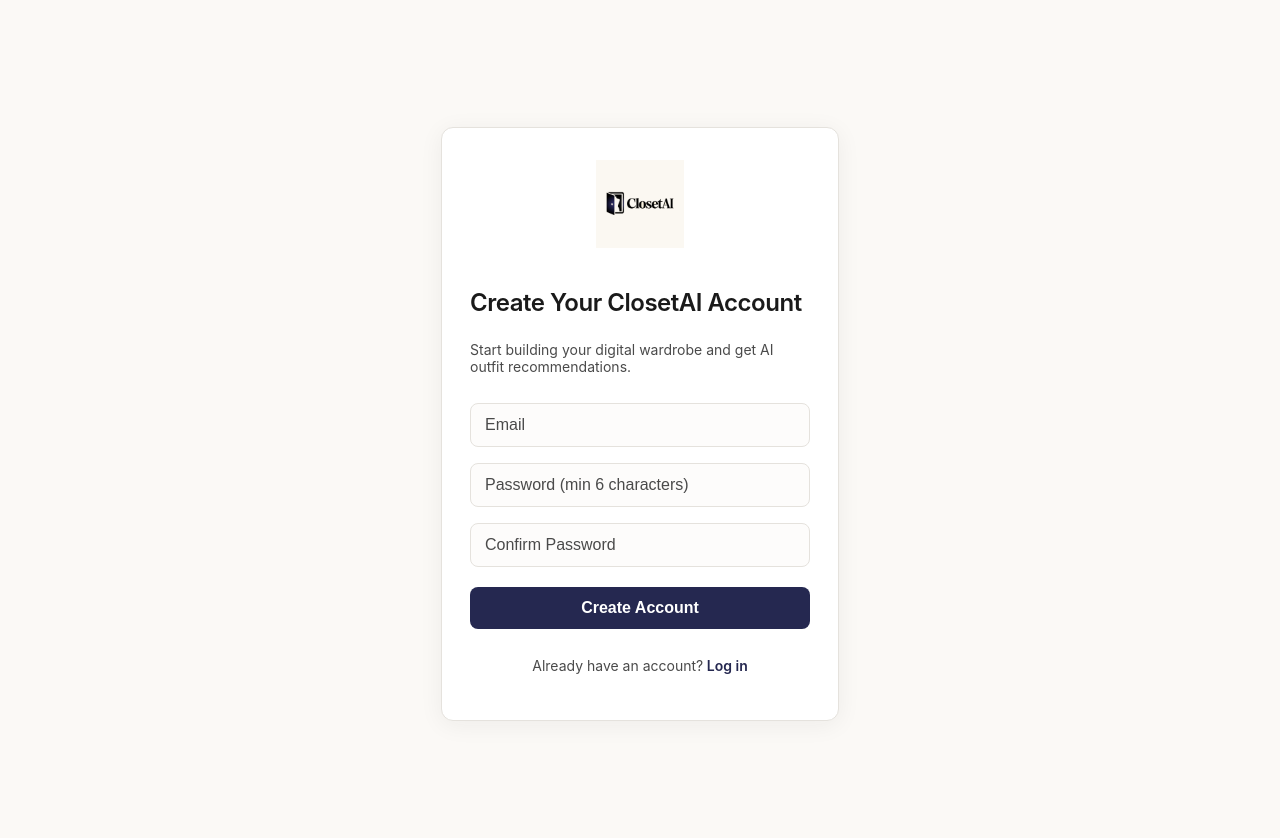
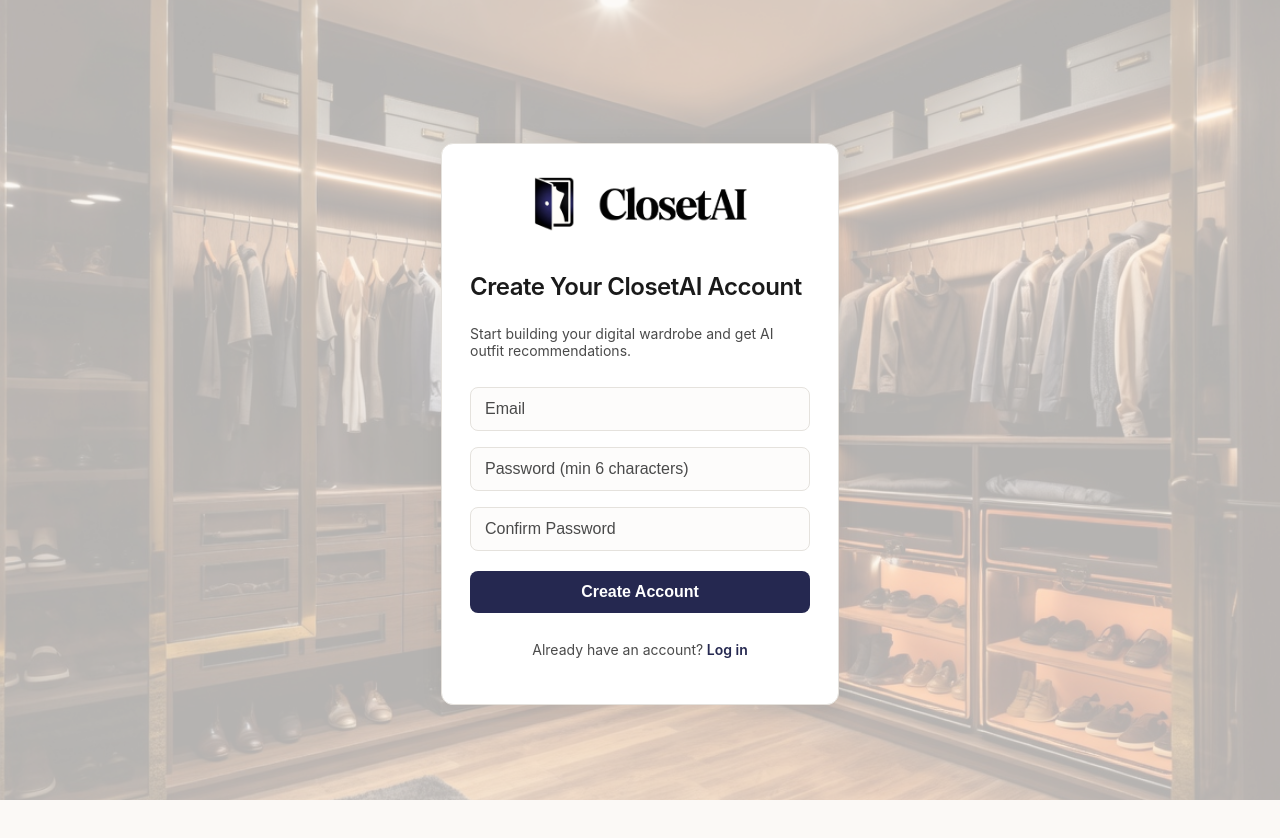
Before and after one commit to ENSF-400-Group-12/ENSF400_Group12_A4, a React (Create React App) app in the folder frontend/: page /signup in a window 1280 px wide. Shown: the top 838 px of the page. Built offline with nearby package versions, Linux system fonts and the light colour scheme; no server answers.

Commit message:
Align signup page with login: shared background, logo lockup, no scroll, centered logo

```diff
--- a/frontend/src/pages/Login.jsx
+++ b/frontend/src/pages/Login.jsx
@@ -56,7 +56,7 @@ function Login() {
 
   return (
     <div className="auth-theme login-page">
-      <div className="login-background" aria-hidden="true">
+      <div className="auth-page-background" aria-hidden="true">
         <img src="/closetpic.png" alt="" />
       </div>
       <div className="login-left">
--- a/frontend/src/pages/Signup.jsx
+++ b/frontend/src/pages/Signup.jsx
@@ -18,6 +18,12 @@ function Signup() {
       navigate("/dashboard", { replace: true });
     }
   }, [authLoading, user, navigate]);
+
+  // Lock body scroll so the signup page never shows a scrollbar
+  useEffect(() => {
+    document.body.classList.add("signup-page-open");
+    return () => document.body.classList.remove("signup-page-open");
+  }, []);
 
   async function handleSubmit(e) {
     e.preventDefault();
@@ -57,12 +63,22 @@ function Signup() {
 
   return (
     <div className="auth-theme signup-page">
+      <div className="auth-page-background" aria-hidden="true">
+        <img src="/closetpic.png" alt="" />
+      </div>
       <div className="signup-card">
-        <img
-          src="/closetai-horizontal.png"
-          alt="ClosetAI"
-          className="auth-logo auth-logo-inline"
-        />
+        <div className="auth-logo-lockup">
+          <img
+            src="/ClosetAI-logo-transparent.png"
+            alt=""
+            className="auth-logo-icon"
+          />
+          <img
+            src="/ClosetAI-transparent.png"
+            alt="ClosetAI"
+            className="auth-logo-wordmark"
+          />
+        </div>
         <h1>Create Your ClosetAI Account</h1>
         <p className="signup-subtext">
           Start building your digital wardrobe and get AI outfit recommendations.
--- a/frontend/src/styles/main.css
+++ b/frontend/src/styles/main.css
@@ -207,10 +207,9 @@ body {
   box-sizing: border-box;
 }
 
-/* Full-bleed background: closetpic.png.
-   For sharp look on big screens: use a high-res image (e.g. 2560px or 3840px wide)
-   so the browser scales down instead of up. Replace public/closetpic.png with that file. */
-.login-background {
+/* Full-bleed background image (login + signup). Uses closetpic.png.
+   For sharp look on big screens: use a high-res image (e.g. 2560px or 3840px wide). */
+.auth-page-background {
   position: fixed;
   inset: 0;
   z-index: 0;
@@ -218,7 +217,7 @@ body {
   pointer-events: none;
 }
 
-.login-background img {
+.auth-page-background img {
   display: block;
   width: 100%;
   height: 100%;
@@ -229,6 +228,11 @@ body {
 
 .auth-theme.login-page .login-left,
 .auth-theme.login-page .login-right {
+  position: relative;
+  z-index: 1;
+}
+
+.auth-theme.signup-page .signup-card {
   position: relative;
   z-index: 1;
 }
@@ -519,14 +523,24 @@ body {
 }
 
 /* ---------------- SIGNUP PAGE ---------------- */
+/* Lock body scroll when signup is mounted (class added in Signup.jsx) */
+body.signup-page-open {
+  overflow: hidden;
+  height: 100vh;
+  height: 100dvh;
+}
 
 .auth-theme.signup-page {
   display: flex;
   justify-content: center;
   align-items: center;
-  min-height: 100vh;
+  height: 100vh;
+  height: 100dvh;
+  min-height: 0;
   padding: 24px 20px 40px;
-  background: var(--auth-bg);
+  position: relative;
+  background: transparent;
+  overflow: hidden;
 }
 
 .auth-theme .signup-card {
@@ -540,6 +554,10 @@ body {
   display: flex;
   flex-direction: column;
   gap: 20px;
+}
+
+.auth-theme .signup-card .auth-logo-lockup {
+  align-self: center;
 }
 
 .auth-theme .signup-card h1 {
@@ -558,10 +576,8 @@ body {
 
 @media (max-width: 600px) {
   .auth-theme.signup-page {
-    padding: 16px 12px 24px;
+    padding: 16px 12px;
     align-items: flex-start;
-    min-height: 100vh;
-    min-height: 100dvh;
   }
   .auth-theme .signup-card {
     max-width: 100%;
```
